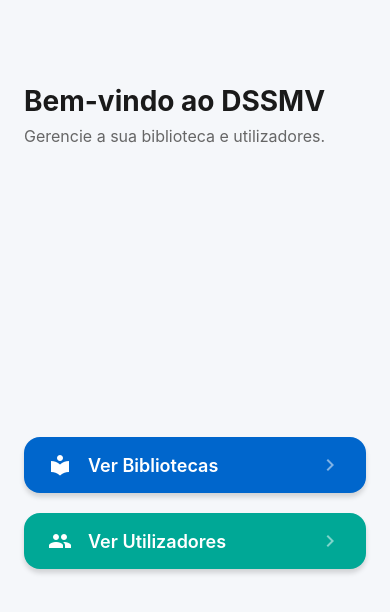
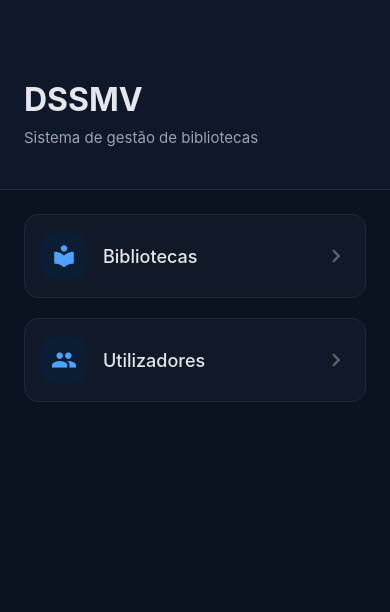
Before and after one commit to RaulChoupina/DSSMV_ProjectReact_1230593_1222100, a React Native app: screen /Main in a window 390 px wide. Shown: the top 612 px of the page. Built offline with nearby package versions, Linux system fonts and the light colour scheme.

Commit message:
design e funcionalidades

```diff
--- a/src/components/LibraryCard.js
+++ b/src/components/LibraryCard.js
@@ -1,11 +1,9 @@
-// src/components/LibraryCard.js
 import React from 'react';
 import { View, Text, StyleSheet, TouchableOpacity } from 'react-native';
 
 const safe = (s) => (s && String(s).trim() ? String(s) : 'N/A');
 
 const toHHMM = (time) => {
-    // aceita "09:00:00" ou "09:00"
     if (!time) return 'N/A';
     const str = String(time);
     const parts = str.split(':');
@@ -19,31 +17,40 @@ export default function LibraryCard({ library, onPress, onEdit, onDelete }) {
     return (
         <TouchableOpacity activeOpacity={0.9} style={styles.card} onPress={onPress}>
             <View style={styles.topRow}>
+                <View style={styles.headerInfo}>
                     <Text style={styles.name} numberOfLines={1}>
                         {safe(library?.name)}
                     </Text>
+                    <Text style={styles.address} numberOfLines={1}>
+                        {safe(library?.address)}
+                    </Text>
+                </View>
 
                 <View style={[styles.badge, isOpen ? styles.badgeOpen : styles.badgeClosed]}>
-                  <Text style={styles.badgeText}>{isOpen ? 'Aberto' : 'Fechado'}</Text>
+                    <View style={[styles.statusDot, { backgroundColor: isOpen ? '#22c55e' : '#ef4444' }]} />
+                    <Text style={[styles.badgeText, { color: isOpen ? '#166534' : '#991b1b' }]}>
+                        {isOpen ? 'Aberto' : 'Fechado'}
+                    </Text>
                 </View>
             </View>
 
-          <Text style={styles.address} numberOfLines={2}>
-              {safe(library?.address)}
-          </Text>
+            <View style={styles.divider} />
 
             <View style={styles.bottomRow}>
+                <View style={styles.timeContainer}>
+                    <Text style={styles.timeLabel}>HORÁRIO</Text>
                     <Text style={styles.hours}>
                         {toHHMM(library?.openTime)} – {toHHMM(library?.closeTime)}
                     </Text>
+                </View>
 
                 <View style={styles.actions}>
-                  <TouchableOpacity onPress={onEdit} activeOpacity={0.85} style={[styles.actionBtn, styles.editBtn]}>
-                      <Text style={styles.actionText}>✏️</Text>
+                    <TouchableOpacity onPress={onEdit} style={[styles.btn, styles.btnEdit]}>
+                        <Text style={styles.btnTextEdit}>EDITAR</Text>
                     </TouchableOpacity>
 
-                  <TouchableOpacity onPress={onDelete} activeOpacity={0.85} style={[styles.actionBtn, styles.deleteBtn]}>
-                      <Text style={styles.actionText}>🗑️</Text>
+                    <TouchableOpacity onPress={onDelete} style={[styles.btn, styles.btnDelete]}>
+                        <Text style={styles.btnTextDelete}>APAGAR</Text>
                     </TouchableOpacity>
                 </View>
             </View>
@@ -54,66 +61,114 @@ export default function LibraryCard({ library, onPress, onEdit, onDelete }) {
 const styles = StyleSheet.create({
     card: {
         backgroundColor: '#FFFFFF',
-        borderRadius: 16,
-        padding: 14,
-        marginBottom: 12,
+        borderRadius: 16, // Um pouco mais arredondado para ser mais moderno
+        padding: 20, // Aumentado para não cortar o conteúdo
+        marginBottom: 16,
+        marginHorizontal: 2,
         shadowColor: '#000',
         shadowOpacity: 0.08,
         shadowRadius: 10,
         shadowOffset: { width: 0, height: 4 },
-        elevation: 3,
+        elevation: 4,
+        borderWidth: 1,
+        borderColor: '#f1f5f9',
     },
     topRow: {
         flexDirection: 'row',
-        alignItems: 'center',
-        gap: 10,
+        justifyContent: 'space-between',
+        alignItems: 'flex-start',
+    },
+    headerInfo: {
+        flex: 1,
+        marginRight: 10,
     },
     name: {
-        flex: 1,
-        fontSize: 16,
+        fontSize: 18,
         fontWeight: '800',
-        color: '#111',
+        color: '#0f172a',
+        letterSpacing: -0.5,
+    },
+    address: {
+        fontSize: 13,
+        color: '#64748b',
+        marginTop: 4,
     },
     badge: {
+        flexDirection: 'row',
+        alignItems: 'center',
         paddingHorizontal: 10,
-        paddingVertical: 6,
-        borderRadius: 999,
+        paddingVertical: 5,
+        borderRadius: 8,
+        gap: 6,
     },
-    badgeOpen: { backgroundColor: '#E7F7EC' },
-    badgeClosed: { backgroundColor: '#FDEAEA' },
+    statusDot: {
+        width: 7,
+        height: 7,
+        borderRadius: 4,
+    },
+    badgeOpen: { backgroundColor: '#f0fdf4' },
+    badgeClosed: { backgroundColor: '#fef2f2' },
     badgeText: {
         fontSize: 11,
         fontWeight: '800',
-        color: '#111',
+        textTransform: 'uppercase',
     },
-    address: {
-        marginTop: 6,
-        color: '#666',
-        fontSize: 13,
+    divider: {
+        height: 1,
+        backgroundColor: '#f1f5f9',
+        marginVertical: 16,
     },
     bottomRow: {
-        marginTop: 10,
         flexDirection: 'row',
         alignItems: 'center',
         justifyContent: 'space-between',
     },
+    timeContainer: {
+        flex: 1,
+    },
+    timeLabel: {
+        fontSize: 10,
+        fontWeight: '700',
+        color: '#94a3b8',
+        letterSpacing: 1.2,
+        marginBottom: 4,
+    },
     hours: {
-        color: '#888',
-        fontSize: 12,
-        fontStyle: 'italic',
+        fontSize: 14,
+        fontWeight: '600',
+        color: '#334155',
     },
     actions: {
         flexDirection: 'row',
         gap: 10,
     },
-    actionBtn: {
-        width: 42,
-        height: 42,
-        borderRadius: 21,
+    btn: {
+        paddingHorizontal: 14,
+        paddingVertical: 10,
+        borderRadius: 10,
+        borderWidth: 1,
         alignItems: 'center',
         justifyContent: 'center',
     },
-    editBtn: { backgroundColor: '#EEF2FF' },
-    deleteBtn: { backgroundColor: '#FEE2E2' },
-    actionText: { fontSize: 18 },
+    btnEdit: {
+        backgroundColor: '#163963FF',
+        borderColor: '#1e293b',
+        borderWidth: 1,
+    },
+    btnDelete: {
+        backgroundColor: '#fff1f1',
+        borderColor: '#fee2e2',
+        borderWidth: 1,
+    },
+    btnTextEdit: {
+        fontSize: 11,
+        fontWeight: '800',
+        color: '#ffffff',
+        textTransform: 'uppercase'
+    },
+    btnTextDelete: {
+        fontSize: 11,
+        fontWeight: '800',
+        color: '#dc2626',
+    },
 });
--- a/src/screens/LibrariesScreen.js
+++ b/src/screens/LibrariesScreen.js
@@ -288,6 +288,7 @@ const LibrariesScreen = () => {
         <TextInput
           style={styles.searchInput}
           placeholder="Pesquisar biblioteca..."
+          placeholderTextColor='#FFFFFF'
           value={searchQuery}
           onChangeText={setSearchQuery}
         />
@@ -531,27 +532,52 @@ const LibrariesScreen = () => {
 };
 
 const styles = StyleSheet.create({
-  safe: { flex: 1, backgroundColor: '#121212' },
-  container: { flex: 1, padding: 16 },
-  title: { fontSize: 22, fontWeight: '700', color: '#ffffff', marginBottom: 12 },
+  safe: {
+    flex: 1,
+    backgroundColor: '#0b1220',
+  },
 
-  searchInput: {
-    backgroundColor: '#ffffff',
-    borderRadius: 12,
-    paddingHorizontal: 12,
-    paddingVertical: 10,
+  container: {
+    flex: 1,
+    padding: 16,
+  },
+
+  title: {
+    fontSize: 22,
+    fontWeight: '700',
+    color: '#e5e7eb',
     marginBottom: 12,
   },
 
-  listContent: { paddingBottom: 16 },
+  /* SEARCH */
+  searchInput: {
+    backgroundColor: '#111827',
+    borderRadius: 12,
+    paddingHorizontal: 14,
+    paddingVertical: 12,
+    marginBottom: 12,
+    color: '#e5e7eb',
+    borderWidth: 1,
+    borderColor: '#1f2933',
+  },
 
-  error: { color: 'red', marginTop: 8 },
+  listContent: {
+    paddingBottom: 120,
+  },
 
+  error: {
+    color: '#f87171',
+    marginTop: 8,
+  },
+
+  /* BOTTOM BAR */
   bottomBar: {
     paddingTop: 10,
     borderTopWidth: 1,
-    borderTopColor: '#333',
+    borderTopColor: '#1f2933',
   },
+
+  /* FAB */
   fab: {
     position: 'absolute',
     right: 18,
@@ -559,7 +585,7 @@ const styles = StyleSheet.create({
     width: 58,
     height: 58,
     borderRadius: 29,
-    backgroundColor: '#525252',
+    backgroundColor: '#2563eb',
     alignItems: 'center',
     justifyContent: 'center',
 
@@ -567,7 +593,7 @@ const styles = StyleSheet.create({
     elevation: 12,
 
     shadowColor: '#000',
-    shadowOpacity: 0.25,
+    shadowOpacity: 0.35,
     shadowRadius: 10,
     shadowOffset: { width: 0, height: 6 },
   },
@@ -579,58 +605,131 @@ const styles = StyleSheet.create({
     lineHeight: 34,
   },
 
+  /* MODAL */
   modalOverlay: {
     flex: 1,
-    backgroundColor: 'rgba(0,0,0,0.6)',
+    backgroundColor: 'rgba(2,6,23,0.85)',
     justifyContent: 'center',
     padding: 24,
   },
-  modalContainer: { backgroundColor: '#ffffff', borderRadius: 12, padding: 16 },
-  modalTitle: { fontSize: 18, fontWeight: '700', marginBottom: 12 },
+
+  modalContainer: {
+    backgroundColor: '#0f172a',
+    borderRadius: 16,
+    padding: 18,
+    borderWidth: 1,
+    borderColor: '#1f2933',
+  },
+
+  modalTitle: {
+    fontSize: 18,
+    fontWeight: '700',
+    marginBottom: 12,
+    color: '#e5e7eb',
+  },
 
   modalInput: {
+    backgroundColor: '#111827',
     borderWidth: 1,
-    borderColor: '#ccc',
-    borderRadius: 10,
-    paddingHorizontal: 10,
-    paddingVertical: 10,
+    borderColor: '#1f2933',
+    borderRadius: 12,
+    paddingHorizontal: 12,
+    paddingVertical: 12,
     marginBottom: 10,
+    color: '#e5e7eb',
   },
 
-  timeRow: { flexDirection: 'row', justifyContent: 'space-between' },
-  timeCol: { flex: 1, marginRight: 8 },
+  /* TIME */
+  timeRow: {
+    flexDirection: 'row',
+    justifyContent: 'space-between',
+  },
 
-  timeLabel: { fontSize: 14, fontWeight: '600', marginBottom: 4 },
+  timeCol: {
+    flex: 1,
+    marginRight: 8,
+  },
+
+  timeLabel: {
+    fontSize: 14,
+    fontWeight: '600',
+    marginBottom: 4,
+    color: '#9ca3af',
+  },
 
   timeButton: {
     borderRadius: 10,
     borderWidth: 1,
-    borderColor: '#ccc',
-    paddingVertical: 10,
+    borderColor: '#1f2933',
+    paddingVertical: 12,
     alignItems: 'center',
     marginBottom: 8,
+    backgroundColor: '#111827',
   },
-  timeButtonText: { fontSize: 16 },
 
-  daysRow: { flexDirection: 'row', flexWrap: 'wrap', marginBottom: 10 },
+  timeButtonText: {
+    fontSize: 16,
+    color: '#e5e7eb',
+  },
+
+  /* DAYS */
+  daysRow: {
+    flexDirection: 'row',
+    flexWrap: 'wrap',
+    marginBottom: 10,
+  },
+
   dayChip: {
     borderWidth: 1,
-    borderColor: '#aaa',
+    borderColor: '#1f2933',
     borderRadius: 16,
-    paddingHorizontal: 10,
+    paddingHorizontal: 12,
     paddingVertical: 6,
     marginRight: 6,
     marginBottom: 6,
+    backgroundColor: '#0b1220',
   },
-  dayChipSelected: { backgroundColor: '#1976d2', borderColor: '#1976d2' },
-  dayChipText: { fontSize: 12, color: '#333' },
-  dayChipTextSelected: { color: '#fff' },
 
-  modalButtons: { flexDirection: 'row', justifyContent: 'flex-end', marginTop: 8 },
-  modalButton: { paddingHorizontal: 14, paddingVertical: 10, borderRadius: 10, marginLeft: 8 },
-  modalButtonCancel: { backgroundColor: '#9e9e9e' },
-  modalButtonConfirm: { backgroundColor: '#1976d2' },
-  modalButtonText: { color: '#fff', fontWeight: '700' },
+  dayChipSelected: {
+    backgroundColor: '#2563eb',
+    borderColor: '#2563eb',
+  },
+
+  dayChipText: {
+    fontSize: 12,
+    color: '#9ca3af',
+  },
+
+  dayChipTextSelected: {
+    color: '#fff',
+  },
+
+  /* MODAL BUTTONS */
+  modalButtons: {
+    flexDirection: 'row',
+    justifyContent: 'flex-end',
+    marginTop: 12,
+  },
+
+  modalButton: {
+    paddingHorizontal: 16,
+    paddingVertical: 12,
+    borderRadius: 12,
+    marginLeft: 8,
+  },
+
+  modalButtonCancel: {
+    backgroundColor: '#374151',
+  },
+
+  modalButtonConfirm: {
+    backgroundColor: '#2563eb',
+  },
+
+  modalButtonText: {
+    color: '#fff',
+    fontWeight: '700',
+  },
 });
 
 export default LibrariesScreen;
--- a/src/screens/LibraryDetailScreen.js
+++ b/src/screens/LibraryDetailScreen.js
@@ -175,7 +175,7 @@ export default function LibraryDetailScreen() {
 }
 
 const styles = StyleSheet.create({
-    safe: { flex: 1, backgroundColor: '#121212' },
+    safe: { flex: 1, backgroundColor: '#0b1220' },
     container: { flex: 1, padding: 16 },
 
     title: { fontSize: 22, fontWeight: '800', color: '#fff' },
--- a/src/screens/MainScreen.js
+++ b/src/screens/MainScreen.js
@@ -6,122 +6,124 @@ import {
     Pressable,
     StatusBar
 } from 'react-native';
-// Importar ícones do Material Design
 import Icon from 'react-native-vector-icons/MaterialIcons';
 
 const MainScreen = ({ navigation }) => {
 
-    // Função auxiliar para renderizar um botão personalizado
-    const renderCustomButton = (title, routeName, iconName, bgColor, pressedColor) => (
+    const renderButton = (title, route, icon) => (
         <Pressable
-            onPress={() => navigation.navigate(routeName)}
-            // O style do Pressable recebe uma função que nos diz se está a ser pressionado ou não
+            onPress={() => navigation.navigate(route)}
             style={({ pressed }) => [
-                styles.buttonContainer,
-                { backgroundColor: pressed ? pressedColor : bgColor }, // Muda a cor ao carregar
-                pressed && styles.buttonPressed // Adiciona efeito de escala/opacidade
+                styles.cardButton,
+                pressed && styles.cardPressed
             ]}
         >
-            <Icon name={iconName} size={24} color="white" style={styles.icon} />
-            <Text style={styles.buttonText}>{title}</Text>
-            <Icon name="chevron-right" size={24} color="rgba(255,255,255,0.5)" style={styles.chevron} />
+            <View style={styles.iconContainer}>
+                <Icon name={icon} size={26} color="#4DA3FF" />
+            </View>
+
+            <Text style={styles.cardText}>{title}</Text>
+
+            <Icon name="chevron-right" size={26} color="#666" />
         </Pressable>
     );
 
     return (
-        <View style={styles.mainContainer}>
-            <StatusBar barStyle="dark-content" backgroundColor="#f5f7fa" />
+        <View style={styles.container}>
+            <StatusBar barStyle="light-content" backgroundColor="#0f172a" />
 
-            {/* Header Area */}
-            <View style={styles.headerContainer}>
-                <Text style={styles.welcomeTitle}>Bem-vindo ao DSSMV</Text>
-                <Text style={styles.welcomeSubtitle}>Gerencie a sua biblioteca e utilizadores.</Text>
+            {/* HEADER */}
+            <View style={styles.header}>
+                <Text style={styles.title}>DSSMV</Text>
+                <Text style={styles.subtitle}>
+                    Sistema de gestão de bibliotecas
+                </Text>
             </View>
 
-            {/* Actions Area */}
-            <View style={styles.actionsContainer}>
-                {/* Botão Bibliotecas (Azul) */}
-                {renderCustomButton(
-                    "Ver Bibliotecas",
-                    "Libraries",
-                    "local-library", // Nome do ícone
-                    "#0066CC",       // Cor normal
-                    "#0052a3"        // Cor ao pressionar (mais escura)
+            {/* ACTIONS */}
+            <View style={styles.actions}>
+                {renderButton(
+                    'Bibliotecas',
+                    'Libraries',
+                    'local-library'
                 )}
 
-                {/* Botão Utilizadores (Verde/Azulado) */}
-                {renderCustomButton(
-                    "Ver Utilizadores",
-                    "Users",
-                    "people",        // Nome do ícone
-                    "#00A896",       // Cor normal
-                    "#008f80"        // Cor ao pressionar
+                {renderButton(
+                    'Utilizadores',
+                    'Users',
+                    'people'
                 )}
             </View>
         </View>
     );
 };
 
+
+
 const styles = StyleSheet.create({
-    mainContainer: {
+    container: {
         flex: 1,
-        backgroundColor: '#f5f7fa', // Um cinza muito claro, quase branco, para o fundo
-        padding: 24,
+        backgroundColor: '#0b1220', // fundo principal
     },
-    headerContainer: {
-        marginTop: 60,
-        marginBottom: 40,
-        alignItems: 'flex-start',
+
+    /* HEADER */
+    header: {
+        paddingTop: 80,
+        paddingBottom: 40,
+        paddingHorizontal: 24,
+        backgroundColor: '#0f172a', // azul muito escuro
+        borderBottomWidth: 1,
+        borderBottomColor: '#1e293b',
     },
-    welcomeTitle: {
-        fontSize: 28,
+    title: {
+        fontSize: 32,
         fontWeight: 'bold',
-        color: '#1a1a1a',
+        color: '#e5e7eb',
         marginBottom: 8,
     },
-    welcomeSubtitle: {
-        fontSize: 16,
-        color: '#666',
+    subtitle: {
+        fontSize: 15,
+        color: '#9ca3af',
+        lineHeight: 22,
     },
-    actionsContainer: {
-        flex: 1,
-        justifyContent: 'center',
-        gap: 20, // Espaço entre os botões (funciona em RN moderno)
+
+    /* ACTIONS */
+    actions: {
+        padding: 24,
+        gap: 20,
     },
-    // Estilos dos Botões
-    buttonContainer: {
+
+    cardButton: {
         flexDirection: 'row',
         alignItems: 'center',
-        paddingVertical: 16,
-        paddingHorizontal: 24,
-        borderRadius: 16, // Bordas bem arredondadas
-        width: '100%',
-        // Sombras suaves
-        shadowColor: "#000",
-        shadowOffset: {
-            width: 0,
-            height: 4,
-        },
-        shadowOpacity: 0.15,
-        shadowRadius: 5,
-        elevation: 6,
+        backgroundColor: '#111827',
+        borderRadius: 14,
+        paddingVertical: 18,
+        paddingHorizontal: 16,
+        borderWidth: 1,
+        borderColor: '#1f2933',
     },
-    buttonPressed: {
-        opacity: 0.9,
-        transform: [{ scale: 0.98 }] // Ligeiro efeito de "encolher" ao clicar
+    cardPressed: {
+        backgroundColor: '#0f172a',
+        transform: [{ scale: 0.98 }],
     },
-    icon: {
+
+    iconContainer: {
+        width: 46,
+        height: 46,
+        borderRadius: 12,
+        backgroundColor: '#0b1d33',
+        alignItems: 'center',
+        justifyContent: 'center',
         marginRight: 16,
     },
-    buttonText: {
-        flex: 1, // Ocupa o espaço disponível
-        color: 'white',
+
+    cardText: {
+        flex: 1,
         fontSize: 18,
-        fontWeight: '600',
+        color: '#e5e7eb',
+        fontWeight: '500',
     },
-    chevron: {
-        marginLeft: 8,
-    }
 });
 
 export default MainScreen;
```
Lines whose indentation alone changed are shown as unchanged.
